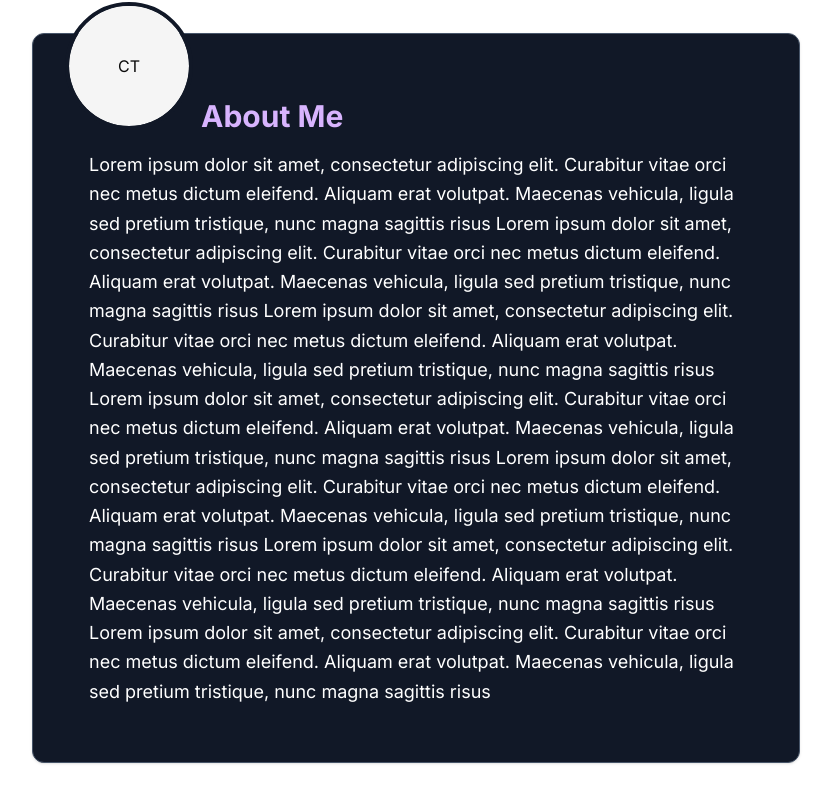
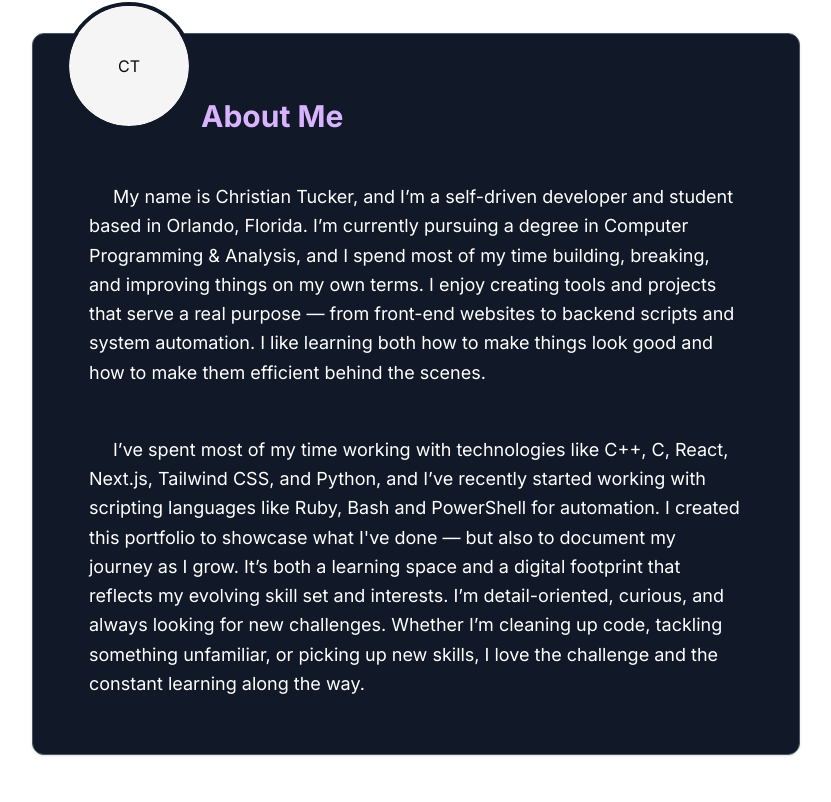
Before and after one commit to ctucker41/web-portfolio, a Next.js app: page / in a window 1280 px wide. Shown: the part 3261-4063 px from the top of the page, without its empty margins (224-1055 px from the left). Built offline with nearby package versions, Linux system fonts and the light colour scheme.

Commit message:
Added content to the About Me section

```diff
--- a/src/app/page.tsx
+++ b/src/app/page.tsx
@@ -21,6 +21,7 @@ import Resume from "@/components/ui/Resume"
 // Add a fun picture or style of some sort to the third grid column inside ContactMe section
 // Add a picture or something between resume and ContactMe sections to pad space. Currently the Resume and Contact Me nav menu buttons lead to exactly the same spot.
 // Update the avatar pictures when ready with a headshot
+// Optimize the site for mobile
 
 
 export default function Home() {
--- a/src/components/ui/AboutMe.tsx
+++ b/src/components/ui/AboutMe.tsx
@@ -26,22 +26,19 @@ const AboutMe = () => {
                     <h2 className="text-3xl font-bold text-purple-300 mb-4 flex ml-28">
                         About Me
                     </h2>
-                    <p className="text-white text-lg leading-relaxed">
-                        Lorem ipsum dolor sit amet, consectetur adipiscing elit. Curabitur vitae orci
-                        nec metus dictum eleifend. Aliquam erat volutpat. Maecenas vehicula, ligula
-                        sed pretium tristique, nunc magna sagittis risus Lorem ipsum dolor sit amet, consectetur adipiscing elit. Curabitur vitae orci
-                        nec metus dictum eleifend. Aliquam erat volutpat. Maecenas vehicula, ligula
-                        sed pretium tristique, nunc magna sagittis risus Lorem ipsum dolor sit amet, consectetur adipiscing elit. Curabitur vitae orci
-                        nec metus dictum eleifend. Aliquam erat volutpat. Maecenas vehicula, ligula
-                        sed pretium tristique, nunc magna sagittis risus Lorem ipsum dolor sit amet, consectetur adipiscing elit. Curabitur vitae orci
-                        nec metus dictum eleifend. Aliquam erat volutpat. Maecenas vehicula, ligula
-                        sed pretium tristique, nunc magna sagittis risus Lorem ipsum dolor sit amet, consectetur adipiscing elit. Curabitur vitae orci
-                        nec metus dictum eleifend. Aliquam erat volutpat. Maecenas vehicula, ligula
-                        sed pretium tristique, nunc magna sagittis risus Lorem ipsum dolor sit amet, consectetur adipiscing elit. Curabitur vitae orci
-                        nec metus dictum eleifend. Aliquam erat volutpat. Maecenas vehicula, ligula
-                        sed pretium tristique, nunc magna sagittis risus Lorem ipsum dolor sit amet, consectetur adipiscing elit. Curabitur vitae orci
-                        nec metus dictum eleifend. Aliquam erat volutpat. Maecenas vehicula, ligula
-                        sed pretium tristique, nunc magna sagittis risus
+                    <p className="text-white text-lg leading-relaxed indent-6 mt-12">
+                        My name is Christian Tucker, and I’m a self-driven developer and student based in Orlando, Florida. I’m currently pursuing a degree
+                        in Computer Programming & Analysis, and I spend most of my time building, breaking, and improving things on my own terms. I enjoy
+                        creating tools and projects that serve a real purpose — from front-end websites to backend scripts and system automation. I like learning
+                        both how to make things look good and how to make them efficient behind the scenes.
+                    </p>
+
+                    <p className="text-white text-lg leading-relaxed indent-6 mt-12">
+                        I’ve spent most of my time working with technologies like C++, C, React, Next.js, Tailwind CSS, and Python, and I’ve recently started working
+                        with scripting languages like Ruby, Bash and PowerShell for automation. I created this portfolio to showcase what I&apos;ve done — but also to
+                        document my journey as I grow. It’s both a learning space and a digital footprint that reflects my evolving skill set and interests. I’m
+                        detail-oriented, curious, and always looking for new challenges. Whether I’m cleaning up code, tackling something unfamiliar, or picking up new
+                        skills, I love the challenge and the constant learning along the way.
                     </p>
                 </CardContent>
             </Card>
```
